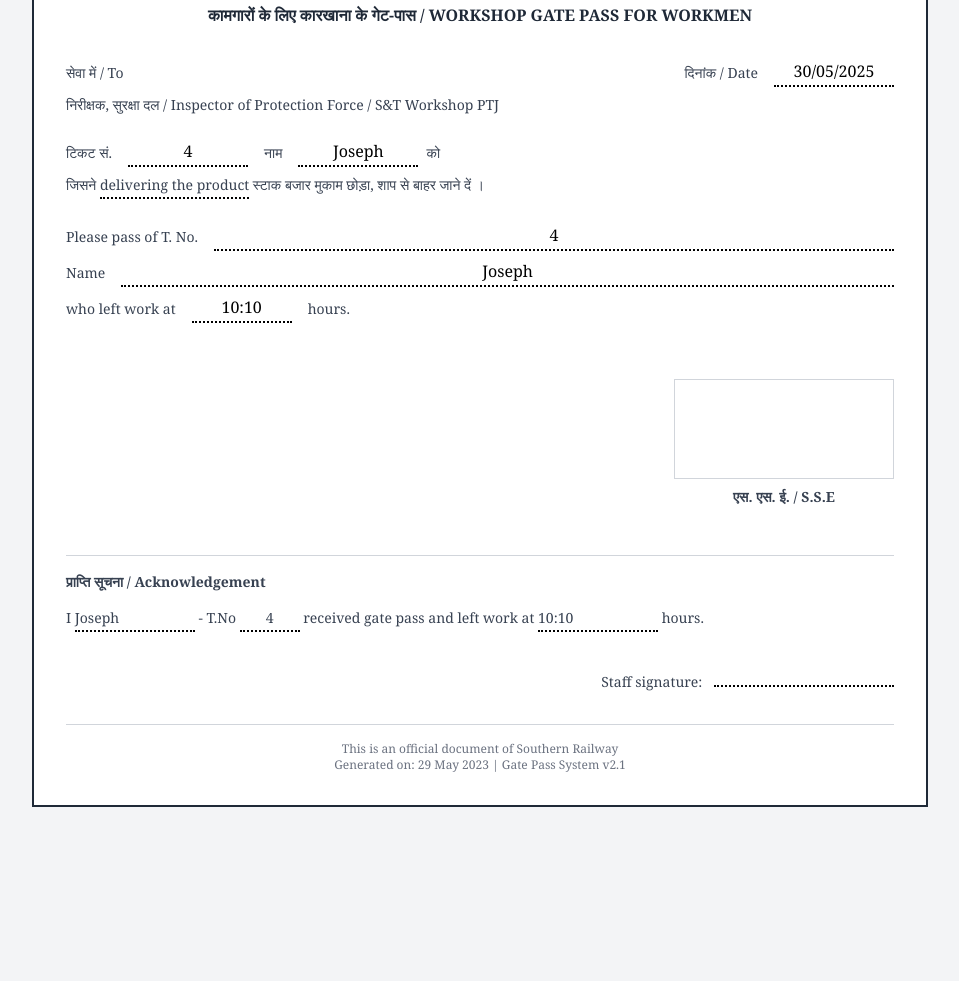
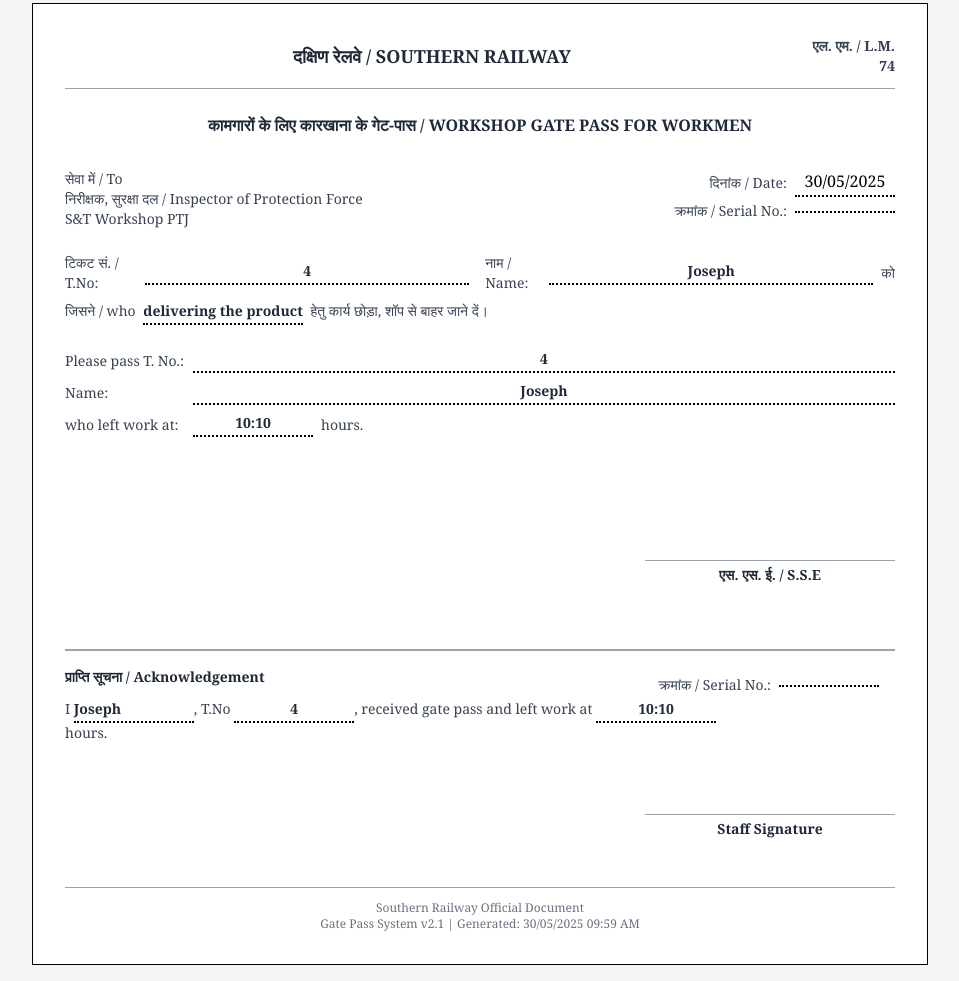
Before and after one commit to mukilan2815/Gatepass-Software, an Electron app: page index.html in a window 1200 px wide. Shown: the part 633-1614 px from the top of the page, without its empty margins (120-1079 px from the left). Before the commit the page ends 1456 px from the top, so only its background shows below. Drawn offline with nearby package versions, Linux system fonts and the light colour scheme.

Commit message:
Add serial number input and update display in gate pass document

```diff
--- a/index.html
+++ b/index.html
@@ -47,7 +47,7 @@
 
         * {
           -webkit-print-color-adjust: exact !important;
-          color-adjust: exact !important;
+          print-color-adjust: exact !important;
         }
         .printable-area * {
           color: black !important;
@@ -266,6 +266,18 @@
                 value="10:10"
               />
             </div>
+            <div>
+              <label for="serialNo" class="block text-sm font-medium mb-1"
+                >Serial No.</label
+              >
+              <input
+                id="serialNo"
+                type="text"
+                class="input-field"
+                value=""
+                placeholder="Enter Serial Number"
+              />
+            </div>
             <div class="md:col-span-2">
               <label for="purpose" class="block text-sm font-medium mb-1"
                 >Purpose</label
@@ -298,16 +310,19 @@
       <!-- Gate Pass Document -->
       <div
         id="printableArea"
-        class="printable-area bg-white border-2 border-gray-800 p-8 font-serif"
+        class="printable-area bg-white border border-black p-8 font-serif"
       >
         <!-- Header -->
         <div
-          class="flex justify-between items-center mb-6 border-b border-gray-300 pb-2"
+          class="flex justify-between items-center mb-6 border-b border-gray-400 pb-3"
         >
-          <div class="text-sm font-bold text-gray-700">
+          <div class="flex-1 text-center text-lg font-bold text-gray-800">
             दक्षिण रेलवे / SOUTHERN RAILWAY
           </div>
-          <div class="text-sm font-bold text-gray-700">एल. एम. / L.M. 74</div>
+          <div class="text-sm font-bold text-gray-700 w-24 text-right">
+            एल. एम. / L.M. 74
+          </div>
+          <!-- Fixed width for right alignment -->
         </div>
 
         <!-- Title -->
@@ -317,125 +332,169 @@
           </h1>
         </div>
 
-        <!-- To and Date Section -->
-        <div class="mb-6">
-          <div class="flex justify-between items-center mb-2">
-            <div class="text-sm text-gray-700">सेवा में / To</div>
-            <div class="flex items-center">
-              <span class="text-sm mr-4 text-gray-700">दिनांक / Date</span>
-              <span id="displayDate" class="dotted-underline text-center">
+        <!-- To, Date, and Serial Section -->
+        <div class="flex justify-between items-start mb-6">
+          <div class="text-sm text-gray-700">
+            <div>सेवा में / To</div>
+            <div>निरीक्षक, सुरक्षा दल / Inspector of Protection Force</div>
+            <div>S&T Workshop PTJ</div>
+          </div>
+          <div class="text-right">
+            <div class="flex items-center justify-end mb-1">
+              <span class="text-sm mr-2 text-gray-700">दिनांक / Date:</span>
+              <span
+                id="displayDate"
+                class="dotted-underline text-center min-w-[100px]"
+              >
                 29/05/2023
               </span>
             </div>
-          </div>
-          <div class="text-sm text-gray-700">
-            निरीक्षक, सुरक्षा दल / Inspector of Protection Force / S&T Workshop
-            PTJ
+            <div class="flex items-center justify-end">
+              <span class="text-sm mr-2 text-gray-700"
+                >क्रमांक / Serial No.:</span
+              >
+              <span
+                id="displaySerialNo"
+                class="dotted-underline text-center min-w-[100px]"
+              >
+                <!-- Serial number -->
+              </span>
+            </div>
           </div>
         </div>
 
-        <!-- Ticket Number and Name -->
-        <div class="mb-6">
-          <div class="flex flex-wrap items-center mb-2">
-            <span class="text-sm mr-4 text-gray-700">टिकट सं.</span>
+        <!-- Ticket Number, Name, and Purpose Section (Hindi/Mixed) -->
+        <div class="mb-6 text-sm text-gray-700">
+          <div class="flex items-center mb-2">
+            <span class="w-20 inline-block">टिकट सं. / T.No:</span>
             <span
               id="displayTicketNo"
-              class="dotted-underline text-center mr-4"
+              class="dotted-underline font-semibold text-gray-800 text-center flex-1"
             >
               4
             </span>
-            <span class="text-sm mr-4 text-gray-700">नाम</span>
-            <span id="displayName" class="dotted-underline text-center mr-2">
+            <span class="w-16 inline-block ml-4">नाम / Name:</span>
+            <span
+              id="displayName"
+              class="dotted-underline font-semibold text-gray-800 text-center flex-1"
+            >
               Joseph
             </span>
-            <span class="text-sm text-gray-700">को</span>
+            <span class="ml-2">को</span>
           </div>
-          <div class="text-sm text-gray-700">
-            जिसने
-            <span id="displayPurpose" class="dotted-underline"
-              >delivering the product</span
+          <div>
+            जिसने / who
+            <span
+              id="displayPurpose"
+              class="dotted-underline font-semibold text-gray-800 mx-1"
             >
-            स्टाक बजार मुकाम छोड़ा, शाप से बाहर जाने दें ।
+              delivering the product
+            </span>
+            हेतु कार्य छोड़ा, शॉप से बाहर जाने दें।
           </div>
         </div>
 
-        <!-- English Section -->
-        <div class="mb-6">
+        <!-- English Details Section -->
+        <div class="mb-8 text-sm text-gray-700">
           <div class="flex items-center mb-2">
-            <span class="text-sm mr-4 text-gray-700"
-              >Please pass of T. No.</span
-            >
+            <span class="w-32 inline-block">Please pass T. No.:</span>
             <span
               id="displayTicketNo2"
-              class="dotted-underline flex-1 text-center"
+              class="dotted-underline font-semibold text-gray-800 text-center flex-1"
             >
               4
             </span>
           </div>
           <div class="flex items-center mb-2">
-            <span class="text-sm mr-4 text-gray-700">Name</span>
-            <span id="displayName2" class="dotted-underline flex-1 text-center">
+            <span class="w-32 inline-block">Name:</span>
+            <span
+              id="displayName2"
+              class="dotted-underline font-semibold text-gray-800 text-center flex-1"
+            >
               Joseph
             </span>
           </div>
-          <div class="flex flex-wrap items-center mb-2">
-            <span class="text-sm mr-4 text-gray-700">who left work at</span>
+          <div class="flex items-center">
+            <span class="w-32 inline-block">who left work at:</span>
             <span
               id="displayTimeOut"
-              class="dotted-underline min-w-[100px] text-center mr-4"
+              class="dotted-underline font-semibold text-gray-800 text-center w-20"
             >
               10:10
             </span>
-            <span class="text-sm text-gray-700">hours.</span>
+            <span class="ml-2">hours.</span>
           </div>
         </div>
 
         <!-- Signature Section -->
-        <div class="flex justify-end mb-8 mt-12">
-          <div class="text-center w-[220px]">
+        <div class="flex justify-end mb-8 mt-16">
+          <div class="text-center w-[250px]">
             <div
               id="signatureContainer"
-              class="my-2 min-h-[100px] border border-gray-300 p-2 flex flex-col items-center justify-center"
-            ></div>
-            <div class="text-sm font-bold mt-2 text-gray-700">
+              class="mb-1 min-h-[60px] border-b border-gray-400 flex items-center justify-center"
+            >
+              <!-- Signature image will be placed here -->
+            </div>
+            <div class="text-sm font-semibold text-gray-800">
               एस. एस. ई. / S.S.E
             </div>
           </div>
         </div>
 
         <!-- Acknowledgement Section -->
-        <div class="mt-12 border-t border-gray-300 pt-4">
-          <div class="text-sm font-bold mb-4 text-gray-700">
+        <div
+          class="mt-16 border-t-2 border-gray-400 pt-4 text-sm text-gray-700 relative"
+        >
+          <!-- Added Serial No. to the top right -->
+          <div class="absolute top-6 right-4 flex items-center">
+            <span class="text-sm mr-2 text-gray-700"
+              >क्रमांक / Serial No.:</span
+            >
+            <span
+              id="displaySerialNoAck"
+              class="dotted-underline font-semibold text-gray-800 text-center min-w-[100px]"
+            >
+              <!-- Serial No value -->
+            </span>
+          </div>
+          <div class="font-semibold mb-3 text-gray-800">
             प्राप्ति सूचना / Acknowledgement
           </div>
-          <div class="text-sm mb-6 text-gray-700">
-            I <span id="displayName3" class="dotted-underline">Joseph</span> -
-            T.No
+          <div class="mb-6 pr-40">
+            <!-- Added padding-right to avoid overlap -->
+            I
+            <span
+              id="displayName3"
+              class="dotted-underline font-semibold text-gray-800"
+              >Joseph</span
+            >, T.No
             <span
               id="displayTicketNo3"
-              class="dotted-underline min-w-[60px] text-center"
+              class="dotted-underline font-semibold text-gray-800 w-16 inline-block text-center"
               >4</span
+            >, received gate pass and left work at
+            <span
+              id="displayTimeOut2"
+              class="dotted-underline font-semibold text-gray-800 w-20 inline-block text-center"
+              >10:10</span
             >
-            received gate pass and left work at
-            <span id="displayTimeOut2" class="dotted-underline">10:10</span>
             hours.
           </div>
           <div class="flex justify-end mt-10">
-            <div class="text-sm text-gray-700">
-              Staff signature:
-              <span
-                class="dotted-underline min-w-[180px] inline-block ml-2"
-              ></span>
+            <div class="w-[250px] text-center">
+              <div class="border-b border-gray-400 h-8 mb-1"></div>
+              <!-- Placeholder for signature line -->
+              <span class="font-semibold text-gray-800">Staff Signature</span>
             </div>
           </div>
         </div>
-
-        <!-- Footer -->
         <div
-          class="mt-8 text-center text-xs text-gray-500 border-t border-gray-300 pt-4"
+          class="mt-12 text-center text-xs text-gray-500 border-t border-gray-400 pt-3"
         >
-          <div>This is an official document of Southern Railway</div>
-          <div>Generated on: 29 May 2023 | Gate Pass System v2.1</div>
+          <div>Southern Railway Official Document</div>
+          <div>
+            Gate Pass System v2.1 | Generated: <span id="generationDate"></span>
+          </div>
         </div>
       </div>
 
@@ -470,10 +529,13 @@
         date: document.getElementById("date"),
         timeOut: document.getElementById("timeOut"),
         purpose: document.getElementById("purpose"),
+        serialNo: document.getElementById("serialNo"), // Added
       };
 
       const displayElements = {
         date: document.getElementById("displayDate"),
+        serialNo: document.getElementById("displaySerialNo"), // Added
+        serialNoAck: document.getElementById("displaySerialNoAck"), // Added for acknowledgement
         ticketNo: document.getElementById("displayTicketNo"),
         ticketNo2: document.getElementById("displayTicketNo2"),
         ticketNo3: document.getElementById("displayTicketNo3"),
@@ -483,6 +545,7 @@
         timeOut: document.getElementById("displayTimeOut"),
         timeOut2: document.getElementById("displayTimeOut2"),
         purpose: document.getElementById("displayPurpose"),
+        generationDate: document.getElementById("generationDate"), // Added for footer
       };
 
       const buttons = {
@@ -509,6 +572,8 @@
       // Update display elements based on form inputs
       function updateGatepassDisplay() {
         displayElements.date.textContent = formatDate(formInputs.date.value);
+        displayElements.serialNo.textContent = formInputs.serialNo.value; // Added
+        displayElements.serialNoAck.textContent = formInputs.serialNo.value; // Added for acknowledgement
         displayElements.ticketNo.textContent = formInputs.ticketNo.value;
         displayElements.ticketNo2.textContent = formInputs.ticketNo.value;
         displayElements.ticketNo3.textContent = formInputs.ticketNo.value;
@@ -518,6 +583,14 @@
         displayElements.timeOut.textContent = formInputs.timeOut.value;
         displayElements.timeOut2.textContent = formInputs.timeOut.value;
         displayElements.purpose.textContent = formInputs.purpose.value;
+        // Update footer generation date
+        const now = new Date();
+        displayElements.generationDate.textContent = `${now.toLocaleDateString(
+          "en-GB"
+        )} ${now.toLocaleTimeString("en-US", {
+          hour: "2-digit",
+          minute: "2-digit",
+        })}`;
       }
 
       // Initialize display
@@ -588,7 +661,7 @@
                         <p class="text-xs text-green-600 font-bold mt-1">Class 3 Digital Signature Verified</p>
                     </div>
                 `;
-        }, 3000); // Simulate 3-second delay for device connection
+        }, 3000);
       });
 
       // Cancel device connection
@@ -623,34 +696,32 @@
         const input = document.getElementById("printableArea");
 
         html2canvas(input, {
-          scale: 2,
+          scale: 3, // Increased scale for better quality
           useCORS: true,
           logging: false,
-          backgroundColor: "#FFFFFF",
+          backgroundColor: "#FFFFFF", // Ensure background is white
+          windowWidth: input.scrollWidth, // Try to capture full width
+          windowHeight: input.scrollHeight, // Try to capture full height
         })
           .then((canvas) => {
-            const imgData = canvas.toDataURL("image/png");
+            const imgData = canvas.toDataURL("image/png", 1.0); // Use highest quality PNG
             const pdf = new jsPDF({
               orientation: "portrait",
               unit: "mm",
               format: "a4",
             });
 
-            const pdfWidth = pdf.internal.pageSize.getWidth();
-            const pdfHeight = pdf.internal.pageSize.getHeight();
-            const imgWidth = canvas.width;
-            const imgHeight = canvas.height;
-            const ratio = Math.min(pdfWidth / imgWidth, pdfHeight / imgHeight);
-            const imgX = (pdfWidth - imgWidth * ratio) / 2;
-            const imgY = 0;
+            const pdfWidth = pdf.internal.pageSize.getWidth(); // A4 width in mm
+            const pdfHeight = pdf.internal.pageSize.getHeight(); // A4 height in mm
 
+            // Add the image to the PDF, stretching it to fill the A4 page
             pdf.addImage(
               imgData,
               "PNG",
-              imgX,
-              imgY,
-              imgWidth * ratio,
-              imgHeight * ratio
+              0, // Start at top-left corner (x=0)
+              0, // Start at top-left corner (y=0)
+              pdfWidth, // Force width to A4 width
+              pdfHeight // Force height to A4 height
             );
             pdf.save(`gatepass-${formInputs.ticketNo.value || "details"}.pdf`);
 
```
